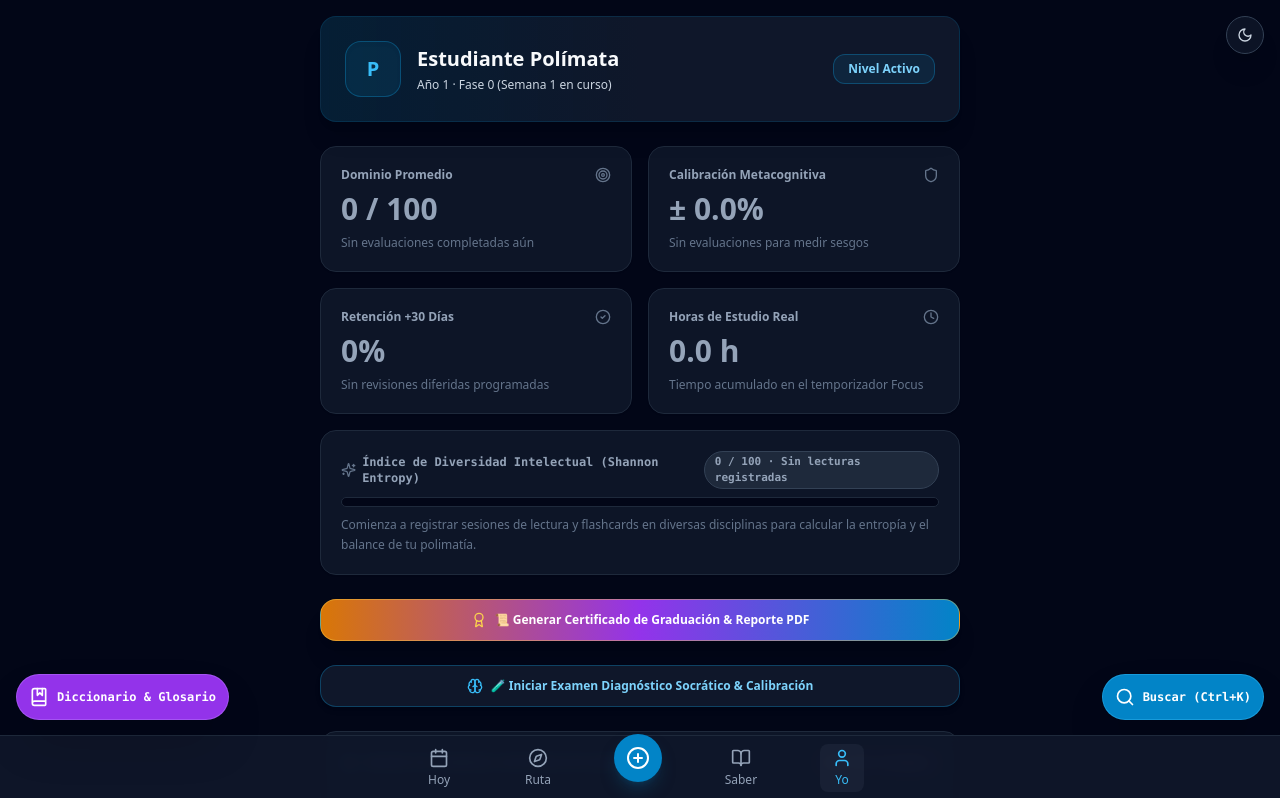
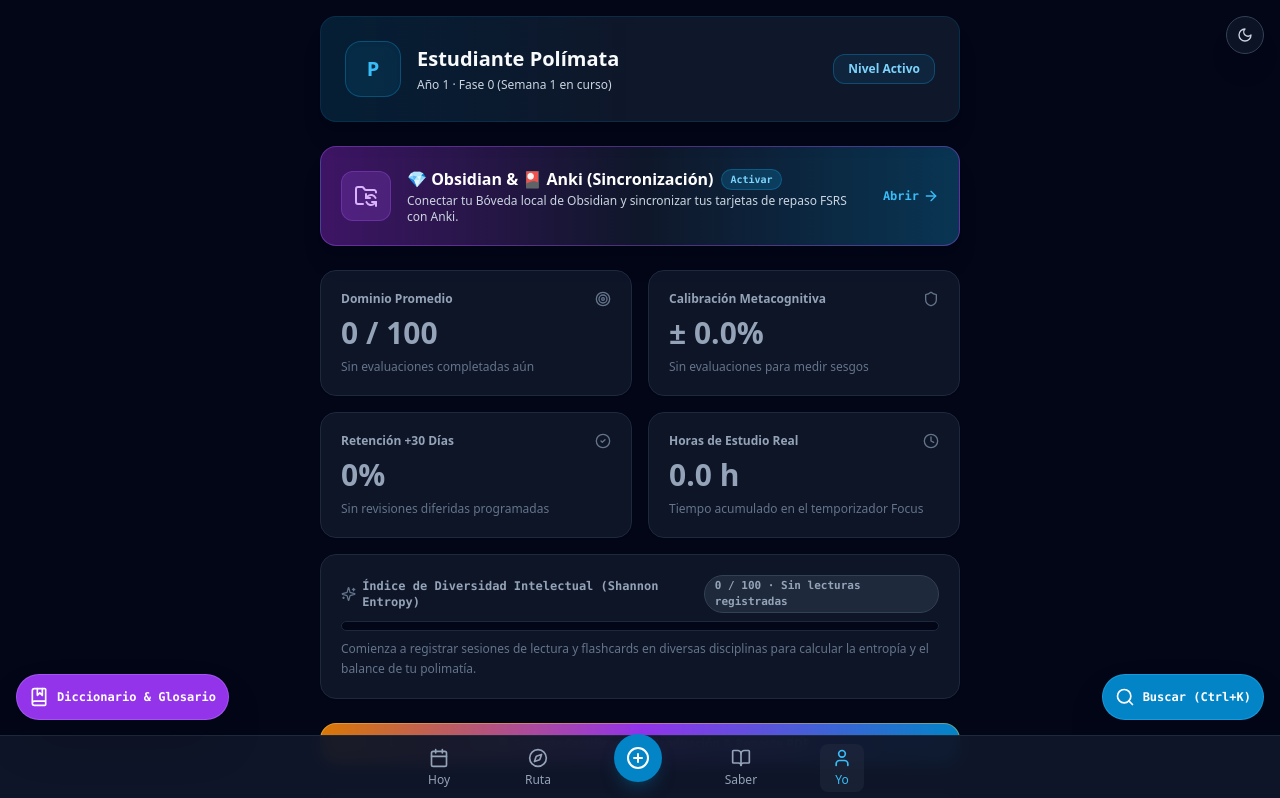
Before and after one commit to Luis-Campos10/polimata-os, a Next.js app: page /yo in a window 1280 px wide. Shown: the top 798 px of the page. Built offline with nearby package versions, Linux system fonts and the light colour scheme.

Commit message:
Make Obsidian and Anki sync prominent in Saber tab grid and top of Yo profile header

```diff
--- a/src/app/saber/SaberClient.tsx
+++ b/src/app/saber/SaberClient.tsx
@@ -1,8 +1,9 @@
 'use client';
 
 import { useState } from 'react';
-import { BookOpen, HelpCircle, History, Network, ArrowRight, X, Plus, ShieldCheck, CheckCircle2, Sparkles, Layers, Compass, Brain, Filter, Search } from 'lucide-react';
+import { BookOpen, HelpCircle, History, Network, ArrowRight, X, Plus, ShieldCheck, CheckCircle2, Sparkles, Layers, Compass, Brain, Filter, Search, FolderSync } from 'lucide-react';
 import KnowledgeGraphCanvas from '@/components/KnowledgeGraphCanvas';
+import SyncHubModal from '@/components/SyncHubModal';
 
 interface Question {
   id: string;
@@ -173,6 +174,7 @@ export default function SaberClient({
   const [showGraphModal, setShowGraphModal] = useState(false);
   const [showNewPositionModal, setShowNewPositionModal] = useState(false);
   const [showModelsModal, setShowModelsModal] = useState(false);
+  const [showSyncModal, setShowSyncModal] = useState(false);
 
   // Filtros de Modelos Mentales
   const [selectedModelCategory, setSelectedModelCategory] = useState<string>('TODOS');
@@ -341,6 +343,35 @@ export default function SaberClient({
             </div>
           </div>
         </a>
+
+        {/* 5. SINCRONIZACIÓN OBSIDIAN & ANKI */}
+        <button
+          type="button"
+          onClick={() => setShowSyncModal(true)}
+          className="sm:col-span-2 group text-left p-5 bg-gradient-to-r from-purple-950/70 via-slate-900 to-sky-950/70 hover:from-purple-900/80 hover:to-sky-900/80 rounded-2xl border border-purple-500/40 hover:border-sky-400/60 transition-all duration-300 shadow-lg active:scale-98 cursor-pointer"
+        >
+          <div className="flex items-start space-x-4">
+            <div className="p-3 bg-purple-500/20 border border-purple-500/30 text-purple-300 rounded-xl group-hover:scale-105 transition-transform shrink-0">
+              <FolderSync className="w-6 h-6 text-purple-300" />
+            </div>
+            <div className="space-y-1">
+              <div className="flex items-center gap-2">
+                <h3 className="text-sm font-extrabold text-white group-hover:text-purple-300 transition-colors">
+                  💎 Obsidian & 🎴 Anki (Sincronizador Automático)
+                </h3>
+                <span className="text-[10px] bg-sky-500/20 text-sky-300 px-2 py-0.5 rounded-full border border-sky-500/30 font-mono font-bold">
+                  PC & Móvil
+                </span>
+              </div>
+              <p className="text-xs text-slate-300 leading-relaxed">
+                Sincroniza tus notas, las 170 obras con enlaces tipo wiki y tu Question Ledger a tu Bóveda de Obsidian, y envía tus flashcards de repaso espaciado a Anki Desktop o AnkiDroid.
+              </p>
+              <span className="inline-flex items-center text-[11px] font-bold text-sky-400 pt-1 font-mono">
+                Abrir Centro de Sincronización <ArrowRight className="w-3 h-3 ml-1" />
+              </span>
+            </div>
+          </div>
+        </button>
       </div>
 
       {/* Sección Las 18 Grandes Preguntas */}
@@ -669,6 +700,9 @@ export default function SaberClient({
           </div>
         </div>
       )}
+
+      {/* MODAL DE SINCRONIZACIÓN OBSIDIAN & ANKI */}
+      <SyncHubModal isOpen={showSyncModal} onClose={() => setShowSyncModal(false)} />
     </main>
   );
 }
--- /dev/null
+++ b/src/app/yo/YoSyncHeaderBanner.tsx
@@ -0,0 +1,44 @@
+'use client';
+
+import { useState } from 'react';
+import { FolderSync, ArrowRight } from 'lucide-react';
+import SyncHubModal from '@/components/SyncHubModal';
+
+export default function YoSyncHeaderBanner() {
+  const [isOpen, setIsOpen] = useState(false);
+
+  return (
+    <>
+      <button
+        type="button"
+        onClick={() => setIsOpen(true)}
+        className="w-full text-left p-4 sm:p-5 bg-gradient-to-r from-purple-900/70 via-slate-900 to-sky-900/70 hover:from-purple-800/80 hover:to-sky-800/80 rounded-2xl border border-purple-500/40 hover:border-sky-400/60 transition-all duration-300 shadow-xl flex items-center justify-between gap-4 cursor-pointer group"
+      >
+        <div className="flex items-center space-x-3 sm:space-x-4">
+          <div className="p-3 bg-purple-500/20 border border-purple-500/30 text-purple-300 rounded-xl group-hover:scale-105 transition-transform shrink-0">
+            <FolderSync className="w-5 h-5 sm:w-6 sm:h-6 text-purple-300" />
+          </div>
+          <div>
+            <div className="flex items-center gap-2">
+              <h2 className="text-sm sm:text-base font-extrabold text-white group-hover:text-purple-300 transition-colors">
+                💎 Obsidian & 🎴 Anki (Sincronización)
+              </h2>
+              <span className="text-[10px] bg-sky-500/20 text-sky-300 px-2 py-0.5 rounded-full border border-sky-500/30 font-mono font-bold">
+                Activar
+              </span>
+            </div>
+            <p className="text-xs text-slate-300 mt-0.5">
+              Conectar tu Bóveda local de Obsidian y sincronizar tus tarjetas de repaso FSRS con Anki.
+            </p>
+          </div>
+        </div>
+        <div className="shrink-0 text-sky-400 group-hover:translate-x-1 transition-transform flex items-center gap-1 font-mono text-xs font-bold">
+          <span>Abrir</span>
+          <ArrowRight className="w-4 h-4" />
+        </div>
+      </button>
+
+      <SyncHubModal isOpen={isOpen} onClose={() => setIsOpen(false)} />
+    </>
+  );
+}
--- a/src/app/yo/page.tsx
+++ b/src/app/yo/page.tsx
@@ -1,5 +1,6 @@
 import { User, BarChart3, Clock, Target, AlertTriangle, CheckCircle2, Shield, Sparkles } from 'lucide-react';
 import YoBackupActions from './YoBackupActions';
+import YoSyncHeaderBanner from './YoSyncHeaderBanner';
 import MetacognitiveScatterPlot from '@/components/MetacognitiveScatterPlot';
 import RetentionBadges from '@/components/RetentionBadges';
 import GraduationCertificateModal from '@/components/GraduationCertificateModal';
@@ -24,6 +25,9 @@ export default function YoPage() {
           Nivel Activo
         </span>
       </header>
+
+      {/* Acceso Rápido Prominente a Obsidian & Anki */}
+      <YoSyncHeaderBanner />
 
       {/* Grid de Métricas Reales (No Vanity Metrics) - Estado Inicial en Cero */}
       <section className="grid grid-cols-1 sm:grid-cols-2 gap-4">
```
Also changed, not shown: 1 other file (tests, documents, lock files or other folders).
